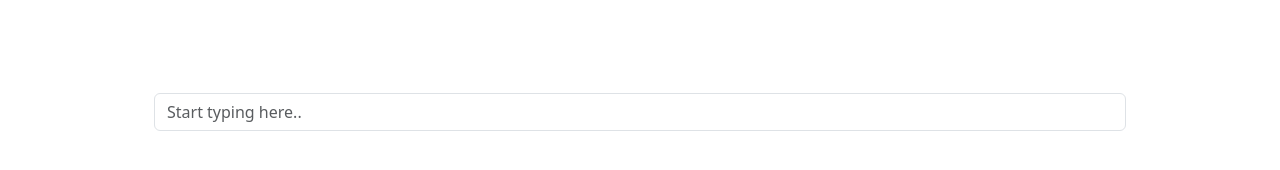
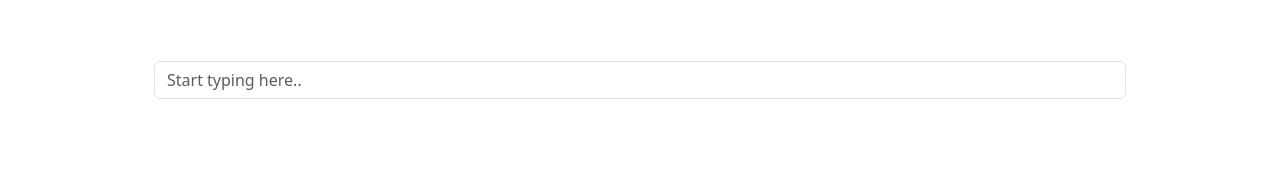
Before and after one commit to tmchuynh/International-Morse-Code-Translator, a website: page index.html in a window 1280 px wide. Shown: the part 704-874 px from the top of the page. After the commit the page ends 851 px from the top, so only its background shows below. Drawn offline with nearby package versions, Linux system fonts and the light colour scheme.

Commit message:
edit padding

```diff
--- a/index.html
+++ b/index.html
@@ -34,7 +34,7 @@
         <p>International Morse Code uses combinations of dots and short dashes for all letters. In addition, the International Morse Code uses dashes of constant length rather than the variable lengths used in the original Morse Code. For example, the universal distress signal “SOS” is communicated by three dots, three dashes, and three dots—three dots denoting the letter “S” and three dashes denoting the letter “O.”</p>
     </section>
 
-    <section class="container searching">
+    <section class="container searching pt-0">
         <div class="translate-section d-flex w-100 p-5">
             <input type="text" id="search_word" class="form-control mx-4" placeholder="Start typing here..">
         </div>
```
